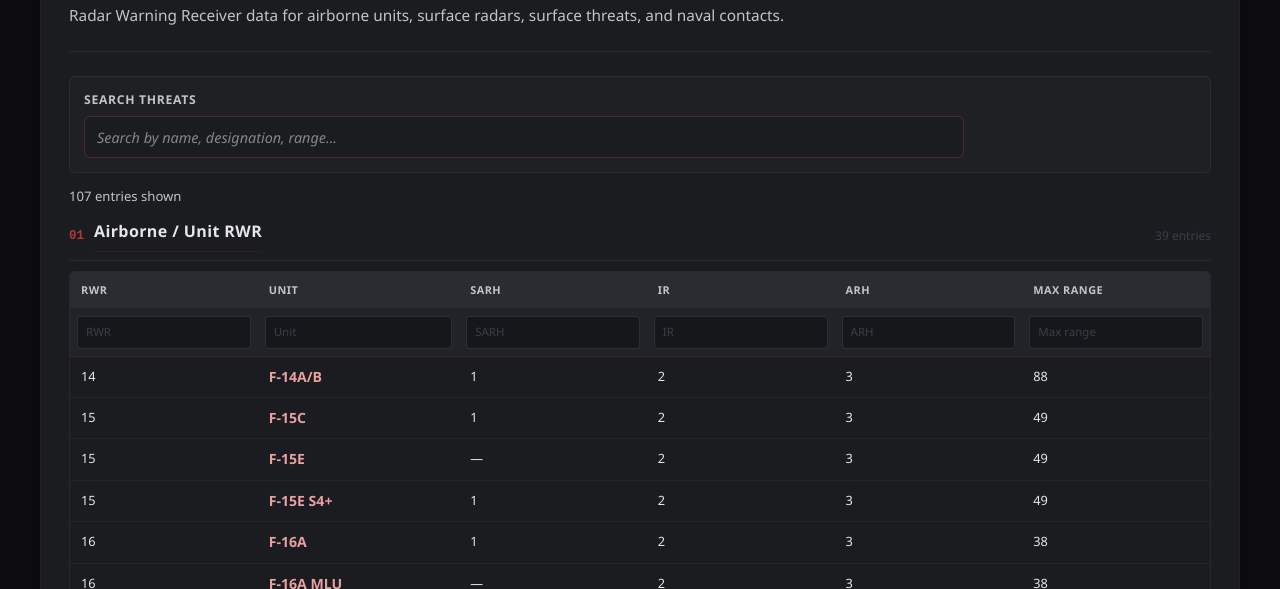
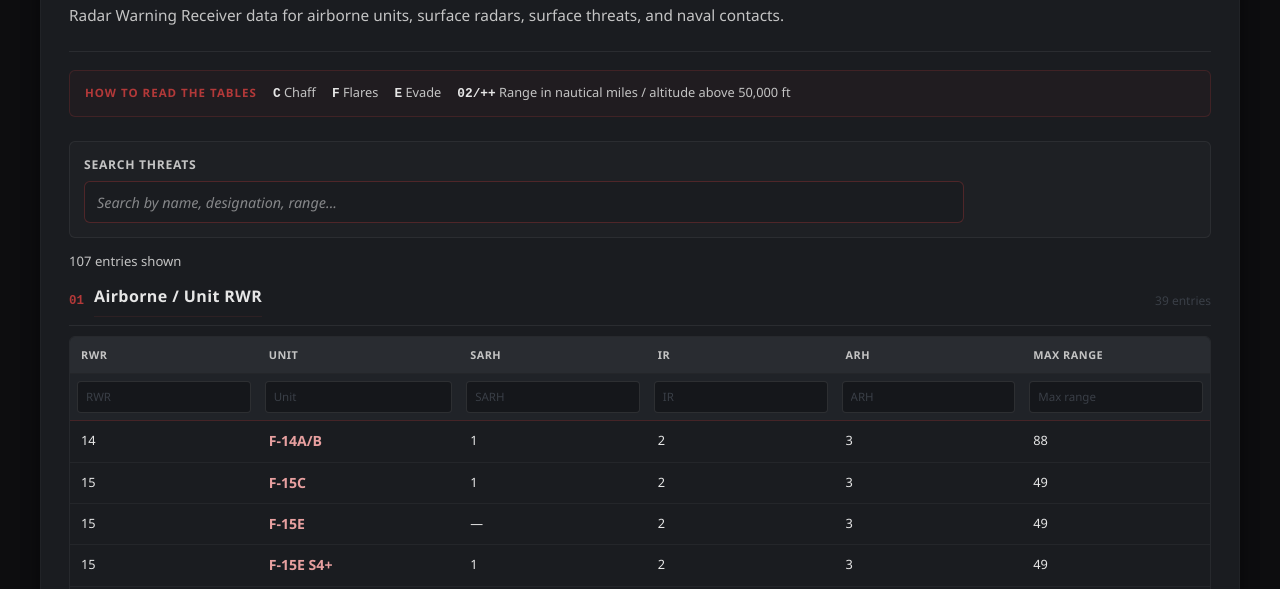
Before and after one commit to Javier97PRnorth/dcs-pernera-web, a plain HTML site: page threat-database.html in a window 1280 px wide. Shown: the part 211-800 px from the top of the page. Drawn offline with Linux system fonts and the light colour scheme.

Commit message:
feature: fix threat table page

```diff
--- a/styles.css
+++ b/styles.css
@@ -894,6 +894,9 @@ body.page-return{
 .threats-header{padding:4px 0 24px;border-bottom:1px solid rgba(255,255,255,0.07)}
 .threats-header h1{margin:0;color:var(--text);font-size:2rem;letter-spacing:0.3px}
 .threats-header p{max-width:720px;margin:8px 0 0;color:var(--sub);font-size:0.96rem}
+.rwr-legend{display:flex;flex-wrap:wrap;align-items:center;gap:9px 16px;margin-top:18px;padding:12px 15px;border:1px solid rgba(179,57,57,0.22);border-radius:6px;background:rgba(179,57,57,0.045);color:var(--sub);font-size:0.8rem}
+.rwr-legend strong{color:var(--accent);font-size:0.72rem;letter-spacing:1px;text-transform:uppercase}
+.rwr-legend b{color:var(--text);font-family:'Courier New',monospace}
 .threats-layout{display:block;margin-top:24px}
 .threats-aside{align-self:start;position:sticky;top:76px;padding:16px;border:1px solid rgba(255,255,255,0.06);border-radius:6px;background:rgba(255,255,255,0.018)}
 .threats-aside-label{color:var(--accent);font-size:0.72rem;font-weight:700;letter-spacing:1.4px;text-transform:uppercase}
@@ -996,6 +999,7 @@ body.page-return{
   .threats-page{padding:76px 12px 22px}
   .threats-panel{padding:20px 14px}
   .threats-header h1{font-size:1.7rem}
+  .rwr-legend{align-items:flex-start;flex-direction:column;gap:6px}
   .threats-layout{margin-top:18px}
   .threats-controls{grid-template-columns:1fr}
 }
--- a/threat-database.html
+++ b/threat-database.html
@@ -18,6 +18,14 @@
         <h1>RWR Threat Tables</h1>
         <p>Radar Warning Receiver data for airborne units, surface radars, surface threats, and naval contacts.</p>
       </header>
+
+      <aside class="rwr-legend" aria-label="RWR threat table legend">
+        <strong>How to read the tables</strong>
+        <span><b>C</b> Chaff</span>
+        <span><b>F</b> Flares</span>
+        <span><b>E</b> Evade</span>
+        <span><b>02/++</b> Range in nautical miles / altitude above 50,000 ft</span>
+      </aside>
 
       <div class="threats-layout">
         <div class="threats-content">
```
